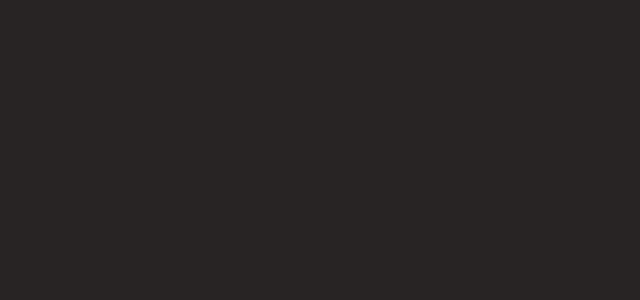
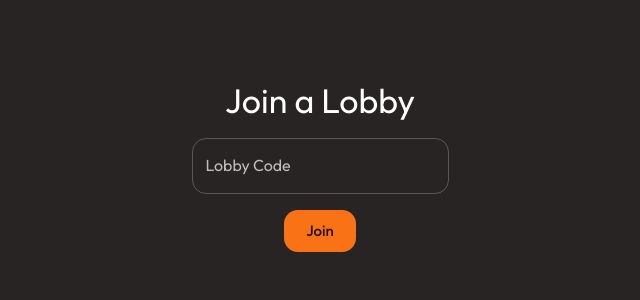
Before and after one commit to Emiliano0X1/InternArena, a React (Vite) app in the folder InternArena/: page /join in a window 1280 px wide. Before the commit this address had no page. Shown: the top 300 px of the page, without its empty margins (320-960 px from the left). Built offline with nearby package versions, Linux system fonts and the light colour scheme.

Commit message:
feat: add the join lobby nutton and joinlobby screen with the code

```diff
--- a/InternArena/src/App.jsx
+++ b/InternArena/src/App.jsx
@@ -5,6 +5,7 @@ import Login from "./screens/Login/Login"
 import Register from "./screens/Register/Register"
 import MatchPage from "./screens/MatchPage/MatchPage";
 import StoreView from "./screens/Store/Store";
+import JoinLobby from "./screens/JoinLobby/JoinLobby";
 
 function App() {
   return (
@@ -17,6 +18,9 @@ function App() {
         <Route path="/register" element={<Register/>} />
         <Route path="/matchpage" element={<MatchPage/>} />
         <Route path="/store" element={<StoreView/>}/>
+        <Route path="/join" element={<JoinLobby/>}/>
+
+
       </Routes>
     </div>
   );
--- /dev/null
+++ b/InternArena/src/screens/JoinLobby/JoinLobby.jsx
@@ -0,0 +1,36 @@
+import { useState } from "react";
+import { useNavigate } from "react-router-dom";
+import { Box, Button, TextField, Typography } from "@mui/material";
+
+function JoinLobby() {
+    const [code, setCode] = useState("");
+    const [error, setError] = useState("");
+    const navigate = useNavigate();
+
+    const handleJoin = () => {
+        if (!code.trim()) {
+            setError("Please enter a lobby code");
+            return;
+        }
+        // TODO: validar con backend que el código existe
+        console.log("Joining lobby:", code);
+    };
+
+    return (
+        <Box sx={{ display: "flex", flexDirection: "column", alignItems: "center", mt: 10, gap: 2 }}>
+            <Typography variant="h4">Join a Lobby</Typography>
+            <TextField
+                label="Lobby Code"
+                value={code}
+                onChange={(e) => setCode(e.target.value)}
+                error={!!error}
+                helperText={error}
+            />
+            <Button variant="contained" size="large" onClick={handleJoin}>
+                Join
+            </Button>
+        </Box>
+    );
+}
+
+export default JoinLobby;
--- a/InternArena/src/screens/LandingPage/components/Header.jsx
+++ b/InternArena/src/screens/LandingPage/components/Header.jsx
@@ -26,6 +26,9 @@ function Header() {
                     <Button variant="outlined" size="large" onClick={() => navigate("/match")}>
                         Create Lobby
                     </Button>
+                    <Button variant ="outlined" size = "large" onClick={() => navigate ("/join")}>
+                        Join Lobby
+                    </Button>
                     <Button variant="outlined" size="large" onClick={() => setShowShop(true)}>
                         Shop
                     </Button>
```
Also changed, not shown: 1 other file (tests, documents, lock files or other folders).
